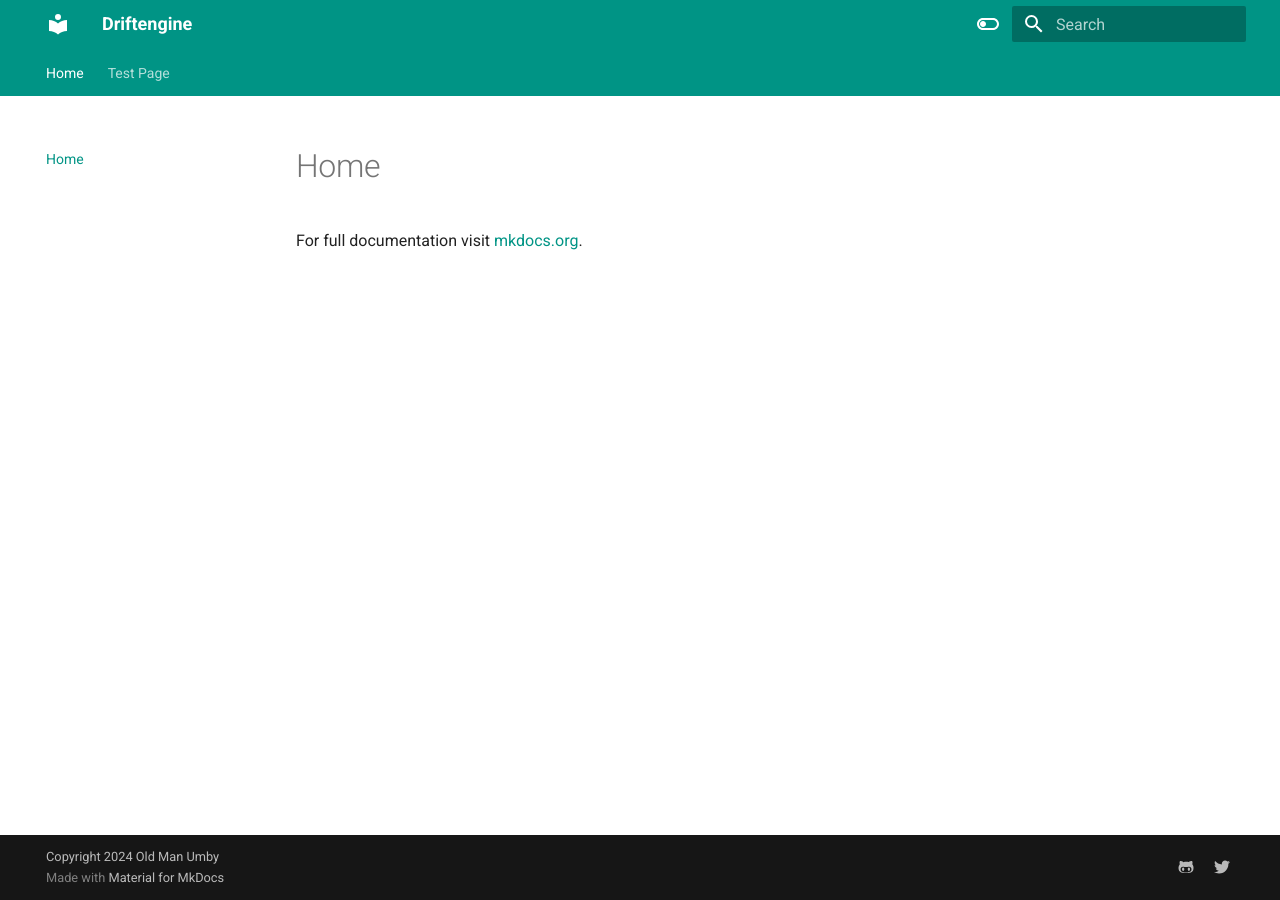
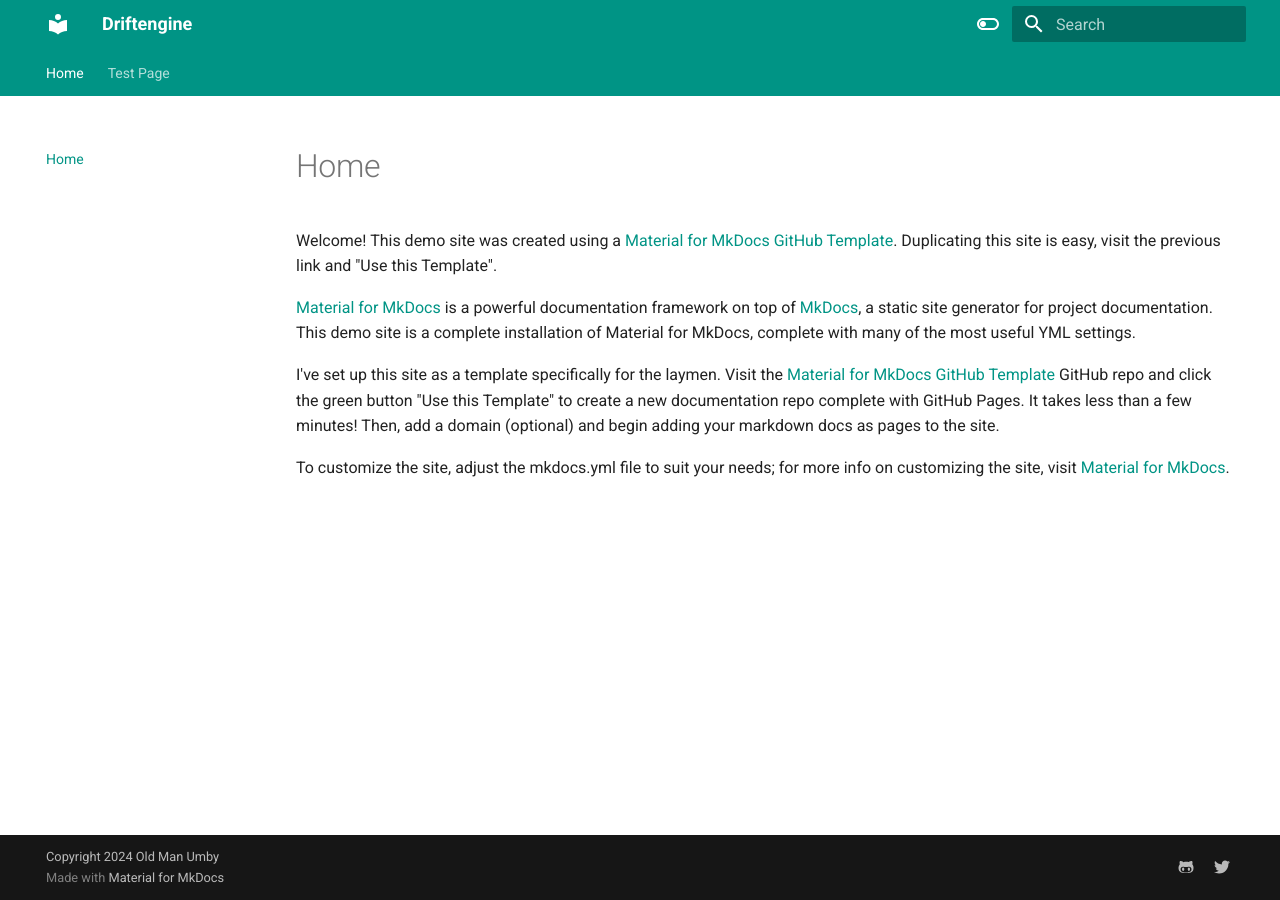
Before and after one commit to OldManUmby/material-for-mkdocs-template, an MkDocs documentation site: the page built from docs/index.md, in a window 1280 px wide. Built offline with MkDocs 1.6.1 and Material for MkDocs 9.7.7, drawn with Linux system fonts in a browser that asks for light colours.

Commit message:
Updated Index Page

```diff
--- a/docs/index.md
+++ b/docs/index.md
@@ -1,3 +1,9 @@
 # Home
 
-For full documentation visit [mkdocs.org](https://www.mkdocs.org).
+Welcome! This demo site was created using a [Material for MkDocs GitHub Template](https://github.com/OldManUmby/material-for-mkdocs-template). Duplicating this site is easy, visit the previous link and "Use this Template".
+
+[Material for MkDocs](https://squidfunk.github.io/mkdocs-material/getting-started/) is a powerful documentation framework on top of [MkDocs](https://www.mkdocs.org), a static site generator for project documentation. This demo site is a complete installation of Material for MkDocs, complete with many of the most useful YML settings.
+
+I've set up this site as a template specifically for the laymen. Visit the [Material for MkDocs GitHub Template](https://github.com/OldManUmby/material-for-mkdocs-template) GitHub repo and click the green button "Use this Template" to create a new documentation repo complete with GitHub Pages. It takes less than a few minutes! Then, add a domain (optional) and begin adding your markdown docs as pages to the site.
+
+To customize the site, adjust the mkdocs.yml file to suit your needs; for more info on customizing the site, visit [Material for MkDocs](https://squidfunk.github.io/mkdocs-material/getting-started/).
```
